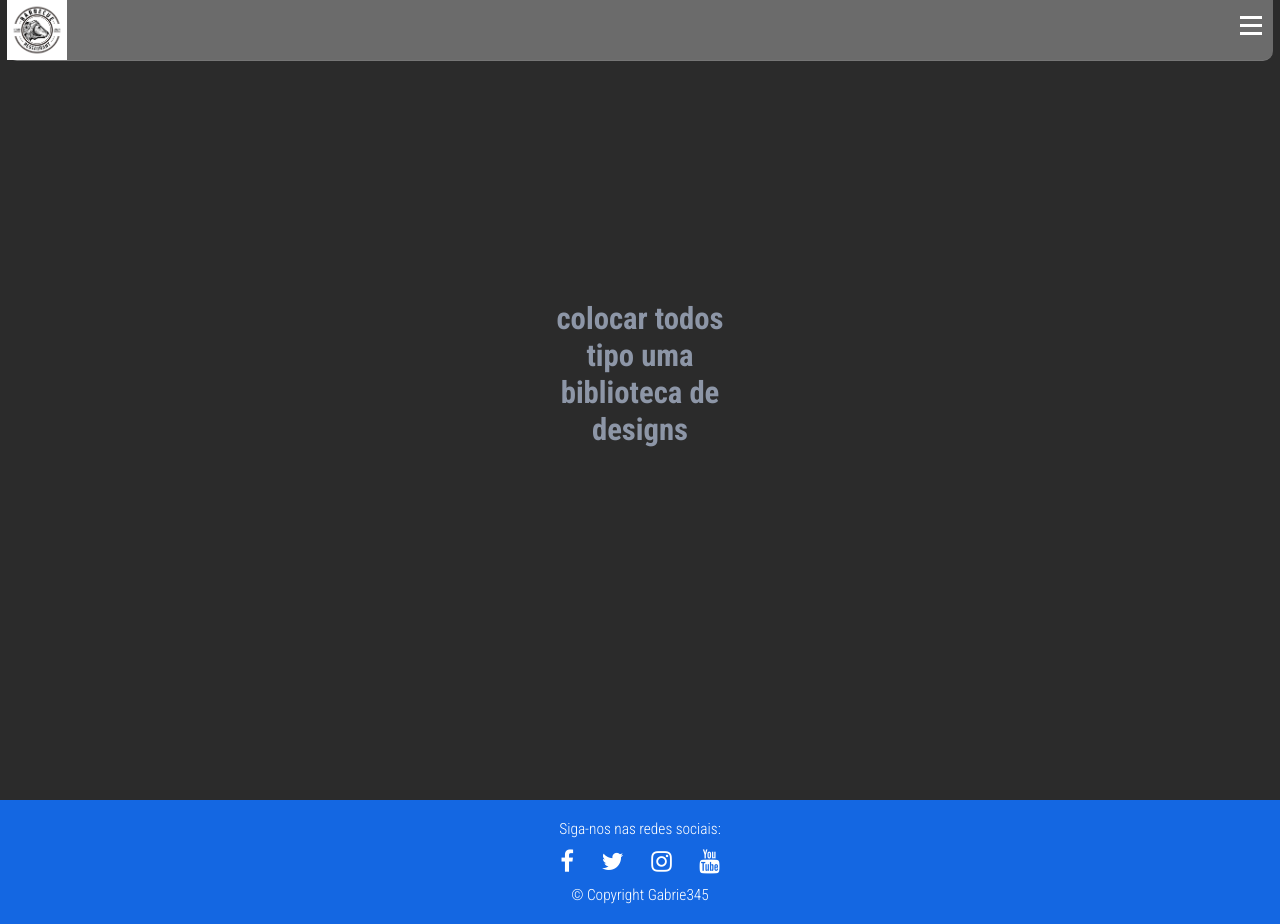
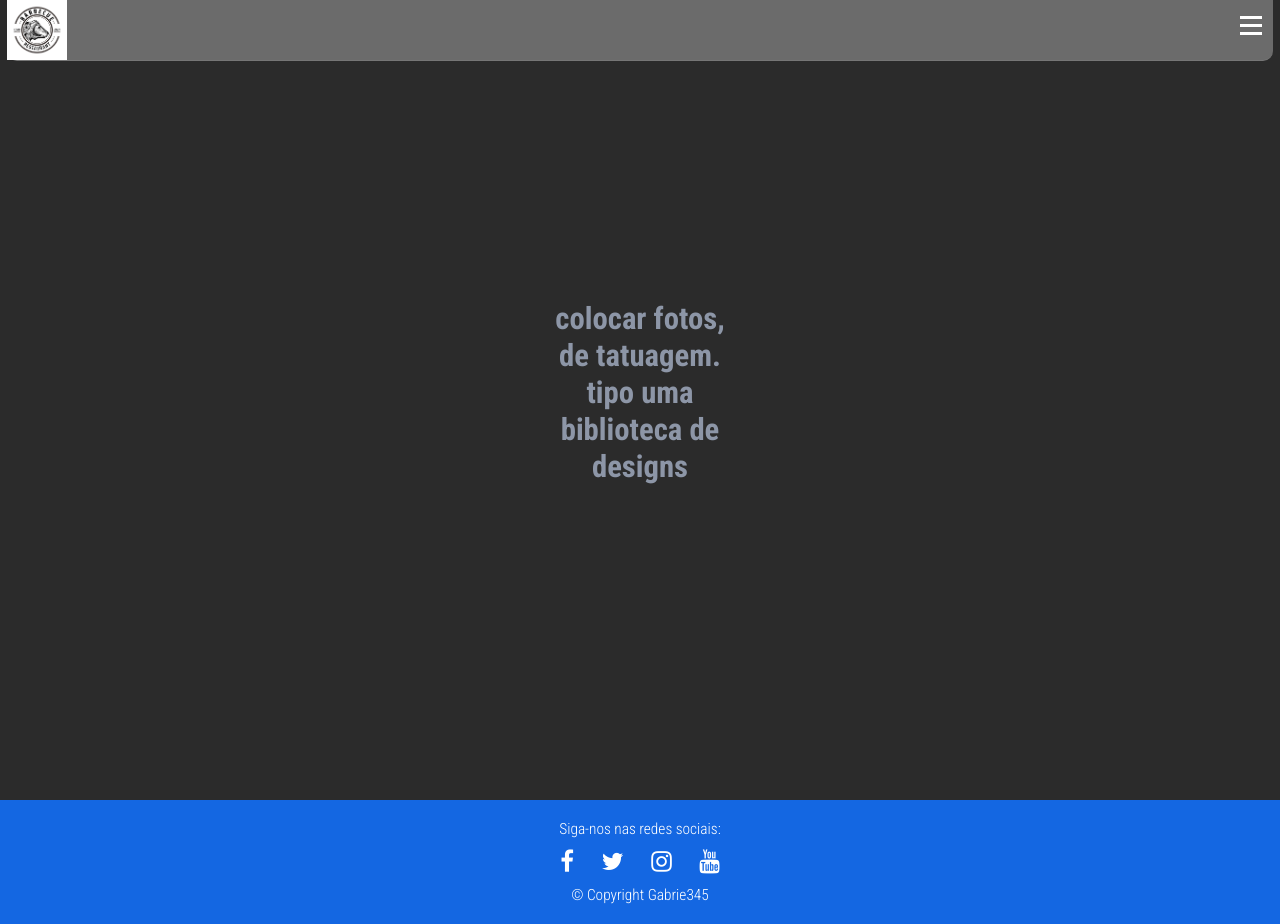
Before and after one commit to Gabrie345/estudio-de-tatuagem, a plain HTML site: page designs.html in a window 1280 px wide. Drawn offline with Linux system fonts and the light colour scheme; a web font is replaced by a local one.

Commit message:
ajuste texto

```diff
--- a/designs.html
+++ b/designs.html
@@ -20,7 +20,6 @@
         }
     }
 
-
 </style>
 <html lang="br">
     <head>
@@ -40,7 +39,7 @@
             <div id="header" include-html="utils/header.html"></div>
             <div class="headline">
                 <div class="principalTexto">
-                    <h1>colocar todos tipo uma biblioteca de designs</h1>
+                    <h1>colocar fotos, de tatuagem. tipo uma biblioteca de designs</h1>
                 </div>
             </div>
         </div>
```
